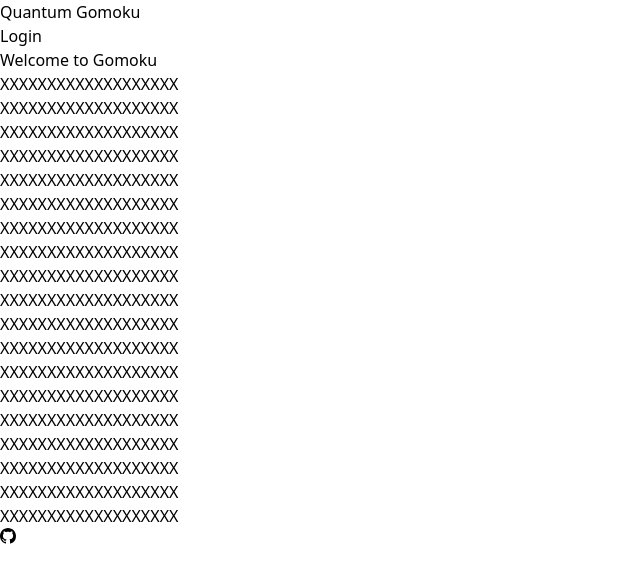
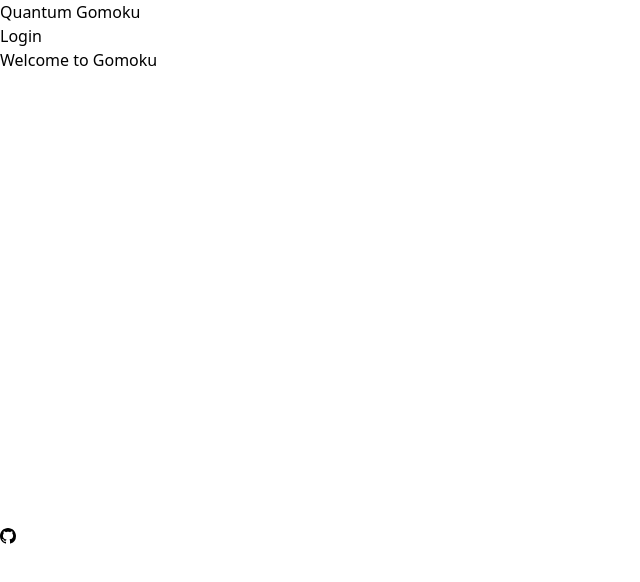
Before and after one commit to TUS-OSK/quantum-gomoku, a React (Vite) app in the folder frontend/: page / in a window 1280 px wide. Shown: the top 582 px of the page, without its empty margins (0-640 px from the left). Built offline with nearby package versions, Linux system fonts and the light colour scheme.

Commit message:
feat: Add Props for Stone component :sparkles:

```diff
--- a/frontend/src/components/Stone.tsx
+++ b/frontend/src/components/Stone.tsx
@@ -1,8 +1,14 @@
-export default function Stone() {
+export interface StoneProps {
+  value: string | null;
+  onStoneClick: () => void;
+}
+
+export default function Stone({ value, onStoneClick }: StoneProps) {
   return (
     <button
-      className="float-left text-2xl font-bold leading-8 h-8 -mr-px -mt-px p-0 text-center w-8"
-    >X
+      className="float-left text-2xl font-bold leading-8 h-8 -mr-px -mt-px p-0 text-center w-8 border"
+      onClick={onStoneClick}
+    >{value}
     </button>
   );
 }
```
